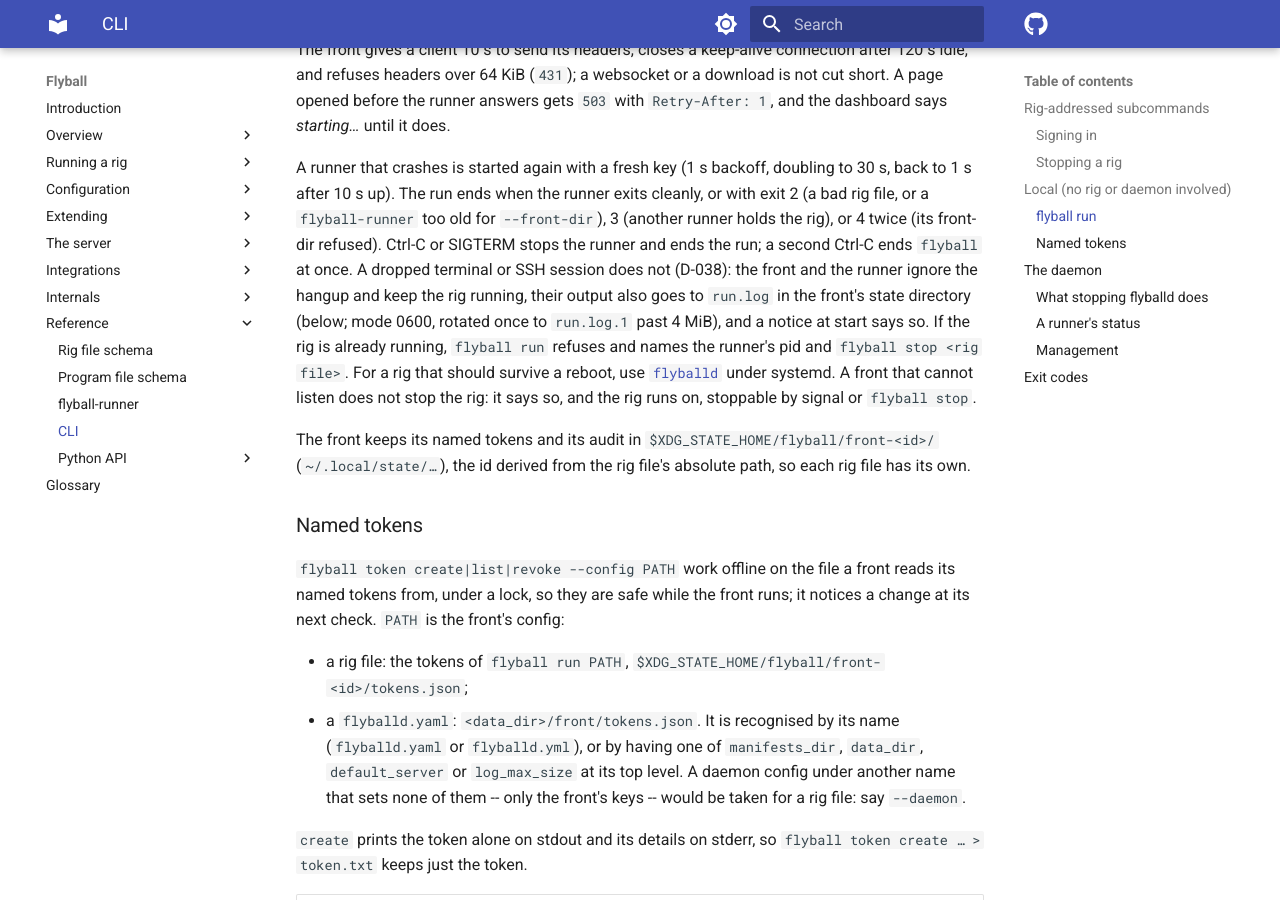
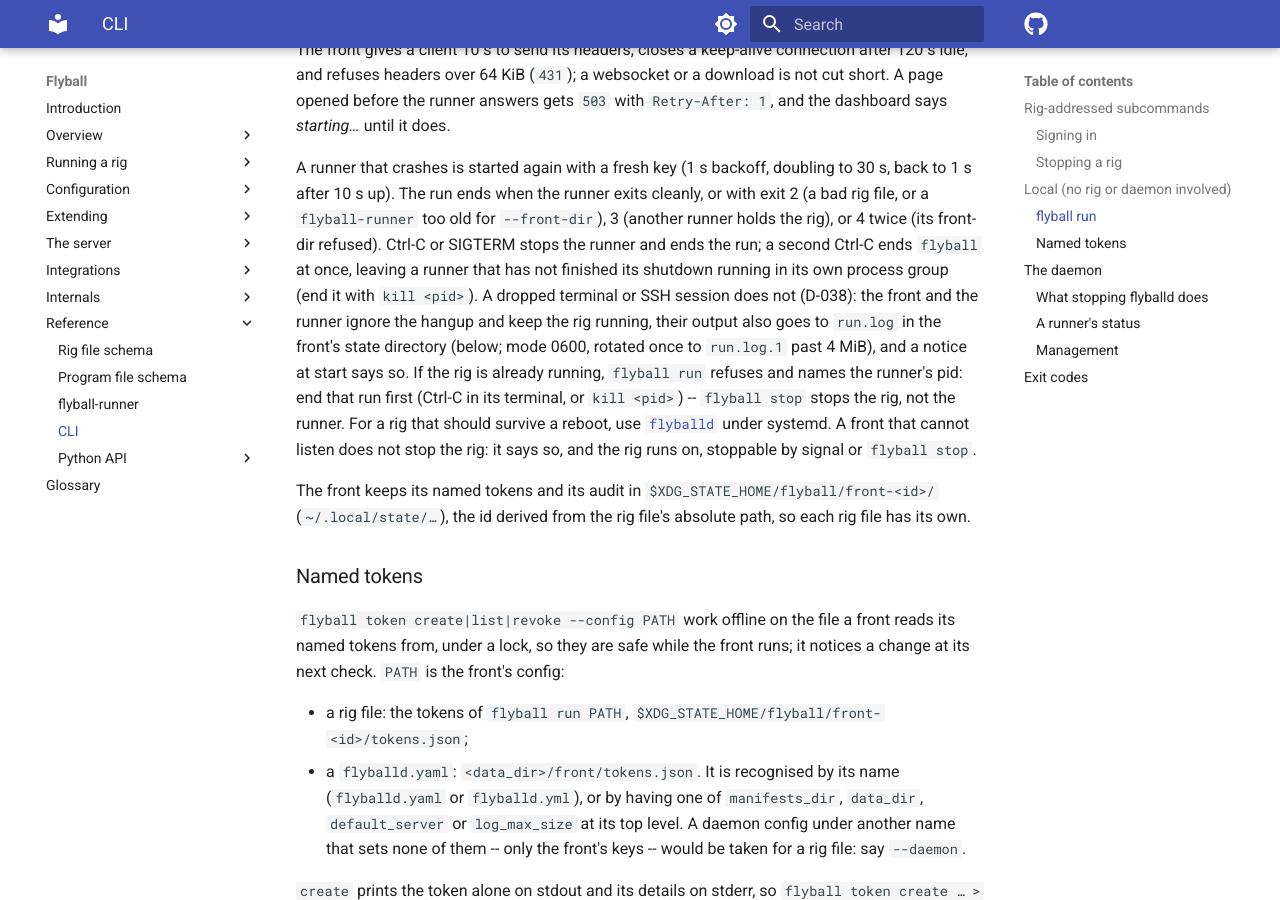
Before and after one commit to bengineer42/flyball, an MkDocs documentation site: the page built from book/src/7-reference/cli.md, in a window 1280 px wide and 900 px high, scrolled down 5591 px. Built offline with MkDocs 1.6.1 and Material for MkDocs 9.7.7, drawn with Linux system fonts in a browser that asks for light colours; comment, search, counter and statistics services are not loaded; the version menu is left out.

Commit message:
sec: flyball run's already-running refusal named flyball stop, which stops the rig but not the runner; now it names Ctrl-C in that run's terminal or kill <pid>, and the docs no longer say a flyball run's runner always stops with it
Signed-off-by: Bengineer <158306087+bengineer42@users.noreply.github.com>

```diff
--- a/book/src/7-reference/cli.md
+++ b/book/src/7-reference/cli.md
@@ -174,12 +174,15 @@ doubling to 30 s, back to 1 s after 10 s up). The run ends when the runner
 exits cleanly, or with exit 2 (a bad rig file, or a `flyball-runner` too old
 for `--front-dir`), 3 (another runner holds the rig), or 4 twice (its
 front-dir refused). Ctrl-C or SIGTERM stops the runner and ends the run; a
-second Ctrl-C ends `flyball` at once. A dropped terminal or SSH session
+second Ctrl-C ends `flyball` at once, leaving a runner that has not
+finished its shutdown running in its own process group (end it with
+`kill <pid>`). A dropped terminal or SSH session
 does not (D-038): the front and the runner ignore the hangup and keep the
 rig running, their output also goes to `run.log` in the front's state
 directory (below; mode 0600, rotated once to `run.log.1` past 4 MiB), and a
 notice at start says so. If the rig is already running, `flyball run` refuses
-and names the runner's pid and `flyball stop <rig file>`. For a rig that should survive a reboot, use
+and names the runner's pid: end that run first (Ctrl-C in its terminal, or
+`kill <pid>`) -- `flyball stop` stops the rig, not the runner. For a rig that should survive a reboot, use
 [`flyballd`](#the-daemon) under systemd. A front that cannot listen does not
 stop the rig: it says so, and the rig runs on, stoppable by signal or
 `flyball stop`.
```
Also changed, not shown: book/src/1-running/runner/index.md (+2 -2 lines), book/src/6-internals/front.md (+4 -1 lines), 2 other files.
